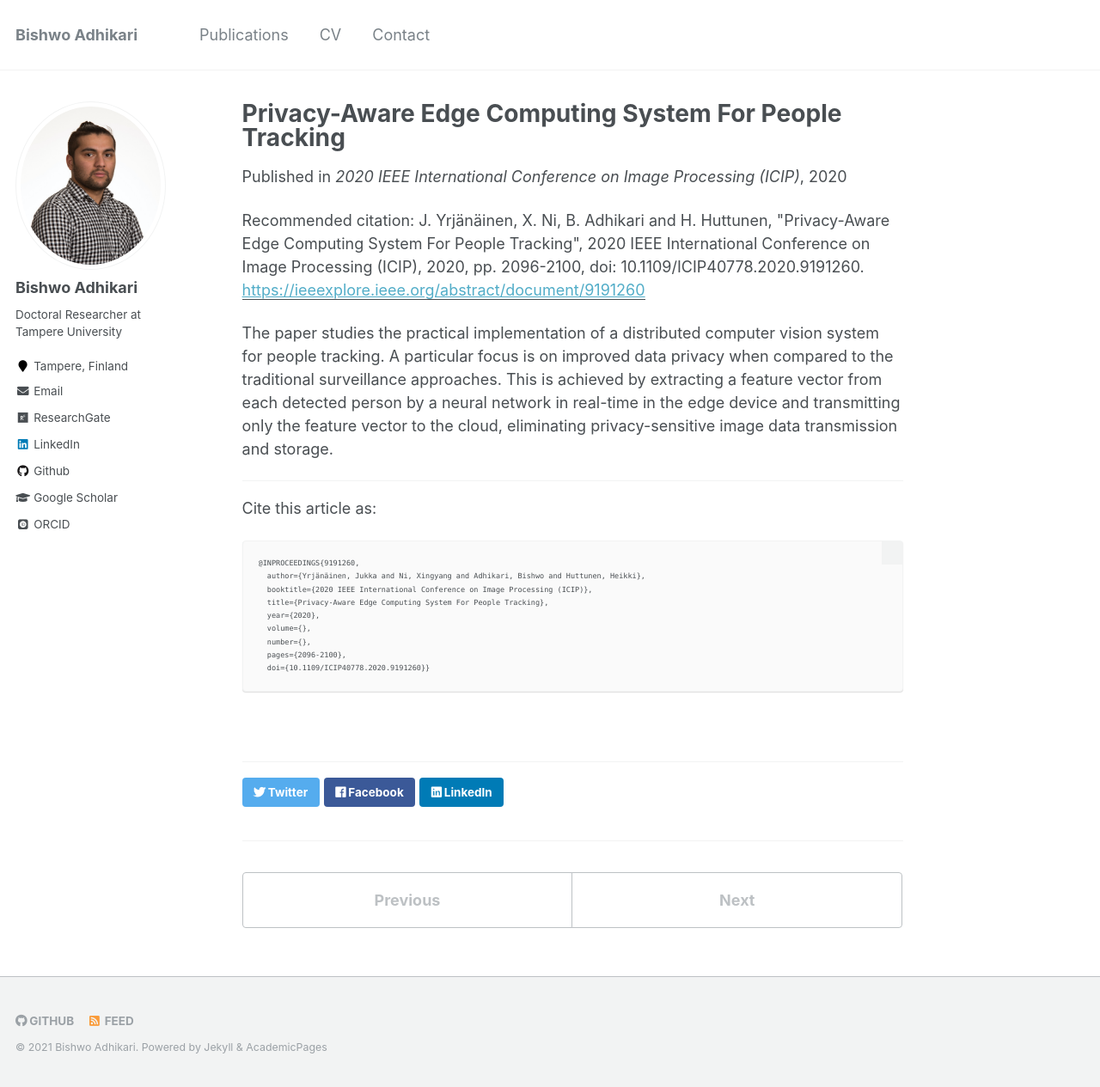
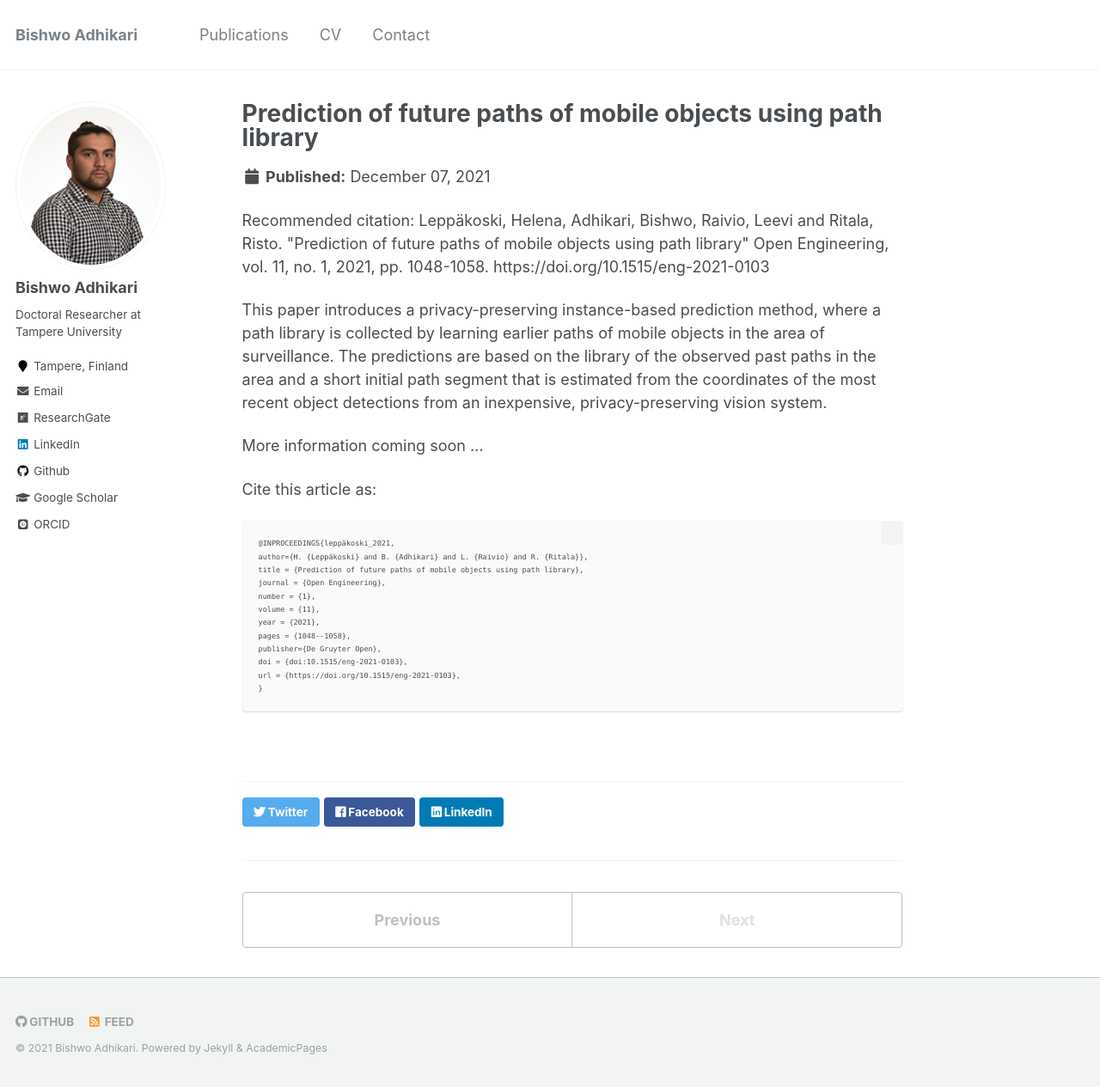
Before and after one commit to adhikaribishwo/adhikaribishwo.github.io, a Jekyll site: the page built from _publications/paper-7.md, in a window 1280 px wide and 1265 px high. Shown: the whole window at 86% size. Built offline with Jekyll 4.4.1, drawn with Linux system fonts in a browser that asks for light colours; some web fonts are replaced.

Commit message:
publications update

````diff
--- a/_publications/paper-7.md
+++ b/_publications/paper-7.md
@@ -1,27 +1,32 @@
 ---
-title: "Privacy-Aware Edge Computing System For People Tracking"
+title: "Prediction of future paths of mobile objects using path library"
 collection: publications
 permalink: /publication/paper-7
-excerpt: 'Privacy-Aware Edge Computing System For People Tracking.'
-date:   'October 2020'
-venue: ' 2020 IEEE International Conference on Image Processing (ICIP)'
-paperurl: 'https://ieeexplore.ieee.org/abstract/document/9191260'
-citation: ' J. Yrjänäinen, X. Ni, B. Adhikari and H. Huttunen, "Privacy-Aware Edge Computing System For People Tracking", 2020 IEEE International Conference on Image Processing (ICIP), 2020, pp. 2096-2100, doi: 10.1109/ICIP40778.2020.9191260.'
+excerpt: 'A path library-based method to predict future paths of mobile objects.'
+# date: 'March 2021'
+# venue: '24th Automation Conference of the Finnish Society of Automation'
+# paperurl: 'http://adhikaribishwo.github.io/files/paper4.pdf'
+citation: ' Leppäkoski, Helena, Adhikari, Bishwo, Raivio, Leevi and Ritala, Risto. "Prediction of future paths of mobile objects using path library" Open Engineering, vol. 11, no. 1, 2021, pp. 1048-1058. https://doi.org/10.1515/eng-2021-0103'
 ---
-The paper studies the practical implementation of a distributed computer vision system for people tracking. A particular focus is on improved data privacy when compared to the traditional surveillance approaches. This is achieved by extracting a feature vector from each detected person by a neural network in real-time in the edge device and transmitting only the feature vector to the cloud, eliminating privacy-sensitive image data transmission and storage.
+This paper introduces a privacy-preserving instance-based prediction method, where a path library is collected by learning earlier paths of mobile objects in the area of surveillance. The predictions are based on the library of the observed past paths in the area and a short initial path segment that is estimated from the coordinates of the most recent object detections from an inexpensive, privacy-preserving vision system.
 
+More information coming soon ...
 
----
+<!-- [Download arXiv version of paper here](https://arxiv.org/abs/2105.04678) -->
+
 Cite this article as:
 
 ```
-@INPROCEEDINGS{9191260,
-  author={Yrjänäinen, Jukka and Ni, Xingyang and Adhikari, Bishwo and Huttunen, Heikki},
-  booktitle={2020 IEEE International Conference on Image Processing (ICIP)},
-  title={Privacy-Aware Edge Computing System For People Tracking},
-  year={2020},
-  volume={},
-  number={},
-  pages={2096-2100},
-  doi={10.1109/ICIP40778.2020.9191260}}
+@INPROCEEDINGS{leppäkoski_2021,
+author={H. {Leppäkoski} and B. {Adhikari} and L. {Raivio} and R. {Ritala}},
+title = {Prediction of future paths of mobile objects using path library},
+journal = {Open Engineering},
+number = {1},
+volume = {11},
+year = {2021},
+pages = {1048--1058},
+publisher={De Gruyter Open},
+doi = {doi:10.1515/eng-2021-0103},
+url = {https://doi.org/10.1515/eng-2021-0103},
+}
 ```
````
Also changed, not shown: _pages/about.md (+2 -1 lines), _publications/paper-5.md (+16 -19 lines), _publications/paper-6.md (+0 -6 lines).
